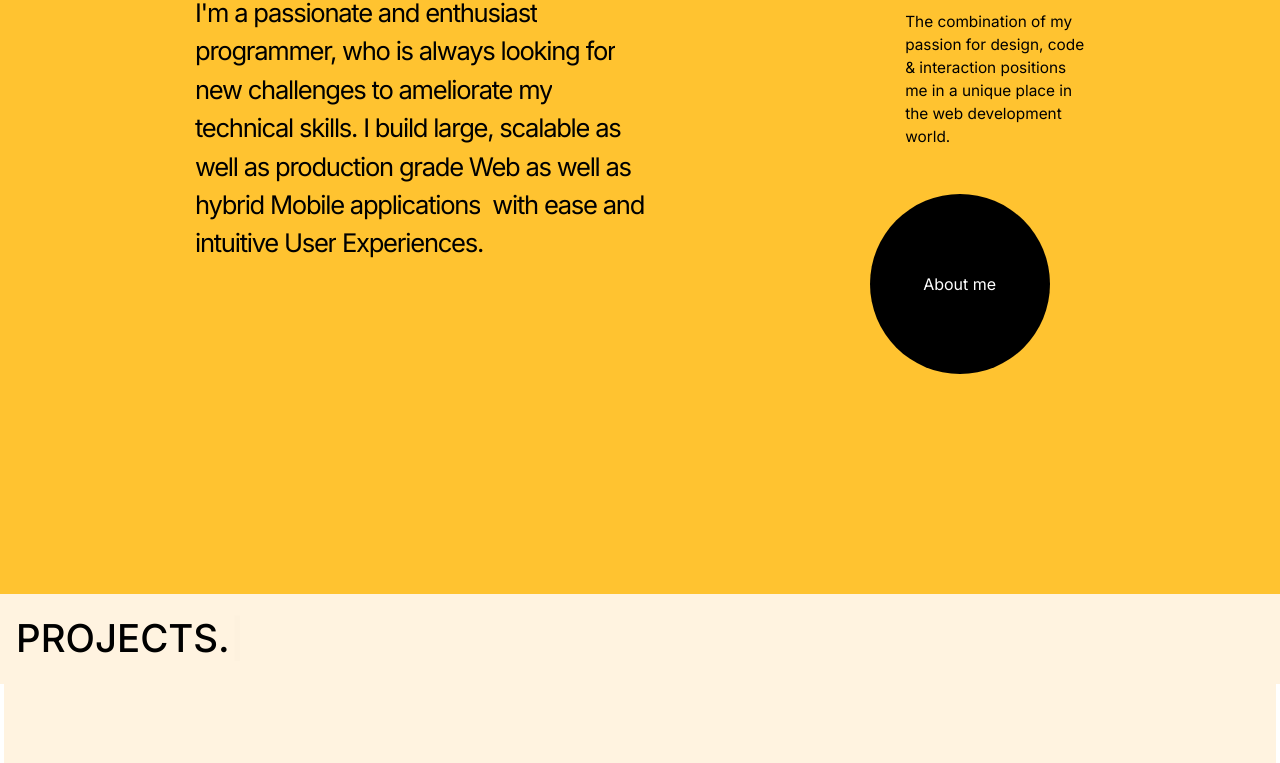
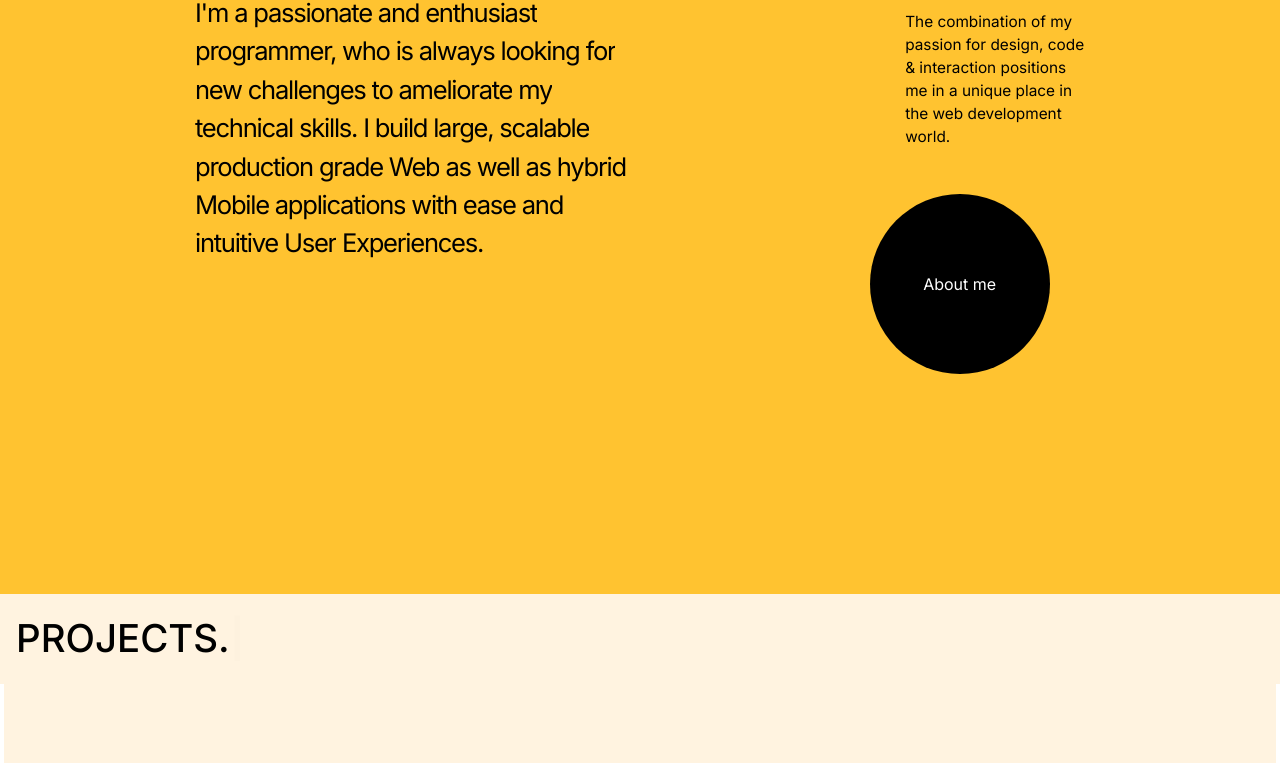
Before and after one commit to kewalkhondekar25/My-Portfolio, a Next.js app: page / in a window 1280 px wide. Shown: the part 1070-1833 px from the top of the page. Built offline with nearby package versions, Linux system fonts and the light colour scheme; grey boxes are pictures that could not be loaded.

Commit message:
fix: typo fixed

```diff
--- a/src/app/Components/About/About.tsx
+++ b/src/app/Components/About/About.tsx
@@ -12,8 +12,7 @@ const About = () => {
   const isInView = useInView(container1);
   const isInView2 = useInView(container2);
 
-  const phrase1 = `I'm a passionate and enthusiast programmer, who is always looking for new challenges to ameliorate my technical skills. I build large, scalable as well as production grade Web as well as hybrid Mobile applications
-  with ease and intuitive User Experiences.`;
+  const phrase1 = `I'm a passionate and enthusiast programmer, who is always looking for new challenges to ameliorate my technical skills. I build large, scalable production grade Web as well as hybrid Mobile applications with ease and intuitive User Experiences.`;
   const phrase2 = `The combination of my passion for design, code & interaction positions me in a unique place in the web development world.`
   return (
     <div
```
